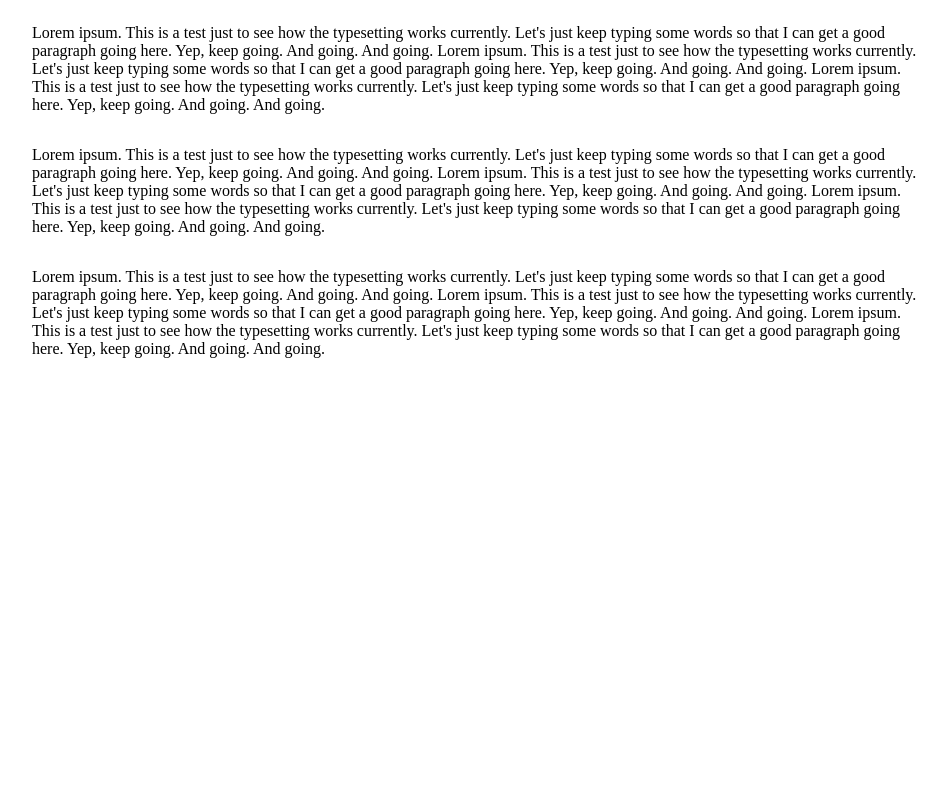
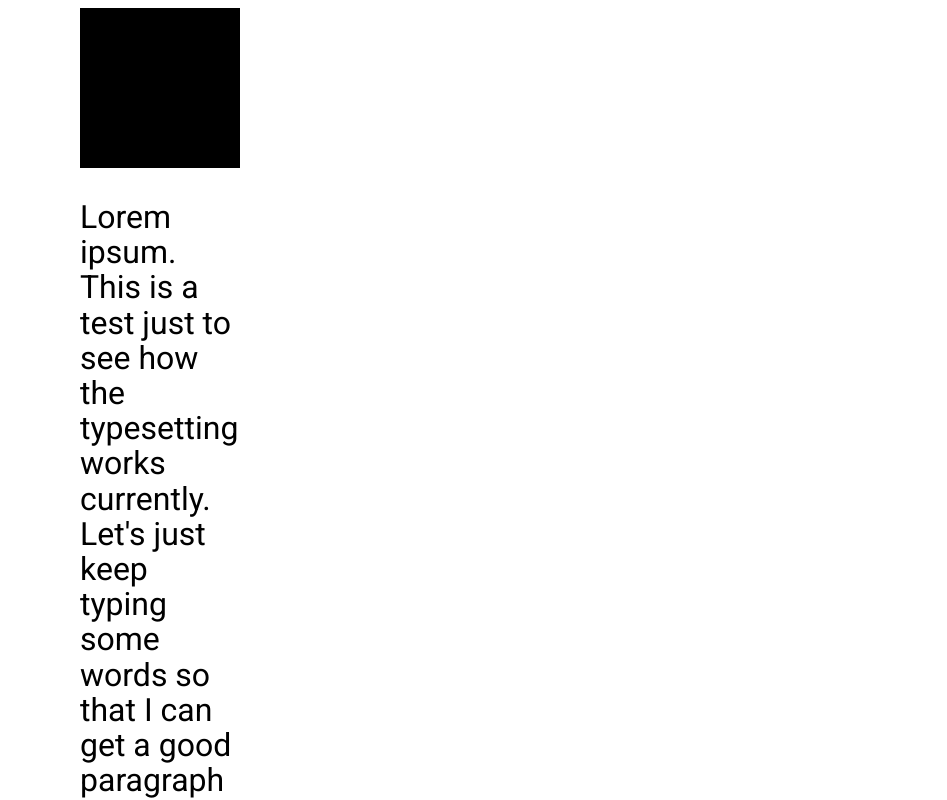
Before and after one commit to CICD-as-a-Classroom/CI-CD-as-a-Classroom, a plain HTML site: page site/index.html in a window 1280 px wide. Shown: the top 800 px of the page, without its empty margins (160-1107 px from the left). Drawn offline with Linux system fonts and the light colour scheme.

Commit message:
Update site

```diff
--- a/site/index.css
+++ b/site/index.css
@@ -1,5 +1,15 @@
+html {
+	font-size: 100%;
+}
+
+body {
+	font-family: "Roboto", sans-serif;
+	font-size: 2rem;
+	line-height: 2.2rem;
+}
+
 #main-col-container {
-	width: 70vw;
+	width: 50vw;
 	min-width: 50rem;
 	margin-left: auto;
 	margin-right: auto;
@@ -13,3 +23,17 @@
 	margin-left: auto;
 	margin-right: auto;
 }
+
+#loading-content {
+	width: 10rem;
+	max-width: 100%;
+	background-color: #000000ff;
+	aspect-ratio: 1;
+}
+
+#accept-assignment-content {
+	display: hidden;
+	width: 10rem;
+	max-width: 100%;
+	aspect-ratio: 1;
+}
--- a/site/index.html
+++ b/site/index.html
@@ -3,15 +3,23 @@
     <meta charset="UTF-8">
     <title>Accept Assignment</title>
     <link rel="stylesheet" href="index.css">
+    <link rel="preconnect" href="https://fonts.googleapis.com">
+    <link rel="preconnect" href="https://fonts.gstatic.com" crossorigin>
+    <link href="https://fonts.googleapis.com/css2?family=Roboto:ital,wght@0,100..900;1,100..900&display=swap" rel="stylesheet">
     <script src="index.js" defer></script>
   </head>
   <body>
     <div id="content">
       <div id="main-col-container">
         <div id="main-col">
-          <p>Lorem ipsum. This is a test just to see how the typesetting works currently. Let's just keep typing some words so that I can get a good paragraph going here. Yep, keep going. And going. And going. Lorem ipsum. This is a test just to see how the typesetting works currently. Let's just keep typing some words so that I can get a good paragraph going here. Yep, keep going. And going. And going. Lorem ipsum. This is a test just to see how the typesetting works currently. Let's just keep typing some words so that I can get a good paragraph going here. Yep, keep going. And going. And going.</p>
-          <p>Lorem ipsum. This is a test just to see how the typesetting works currently. Let's just keep typing some words so that I can get a good paragraph going here. Yep, keep going. And going. And going. Lorem ipsum. This is a test just to see how the typesetting works currently. Let's just keep typing some words so that I can get a good paragraph going here. Yep, keep going. And going. And going. Lorem ipsum. This is a test just to see how the typesetting works currently. Let's just keep typing some words so that I can get a good paragraph going here. Yep, keep going. And going. And going.</p>
-          <p>Lorem ipsum. This is a test just to see how the typesetting works currently. Let's just keep typing some words so that I can get a good paragraph going here. Yep, keep going. And going. And going. Lorem ipsum. This is a test just to see how the typesetting works currently. Let's just keep typing some words so that I can get a good paragraph going here. Yep, keep going. And going. And going. Lorem ipsum. This is a test just to see how the typesetting works currently. Let's just keep typing some words so that I can get a good paragraph going here. Yep, keep going. And going. And going.</p>
+          <div id="loading-content">
+
+          </div>
+          <div id="accept-assignment-content">
+            <p>Lorem ipsum. This is a test just to see how the typesetting works currently. Let's just keep typing some words so that I can get a good paragraph going here. Yep, keep going. And going. And going. Lorem ipsum. This is a test just to see how the typesetting works currently. Let's just keep typing some words so that I can get a good paragraph going here. Yep, keep going. And going. And going. Lorem ipsum. This is a test just to see how the typesetting works currently. Let's just keep typing some words so that I can get a good paragraph going here. Yep, keep going. And going. And going.</p>
+            <p>Lorem ipsum. This is a test just to see how the typesetting works currently. Let's just keep typing some words so that I can get a good paragraph going here. Yep, keep going. And going. And going. Lorem ipsum. This is a test just to see how the typesetting works currently. Let's just keep typing some words so that I can get a good paragraph going here. Yep, keep going. And going. And going. Lorem ipsum. This is a test just to see how the typesetting works currently. Let's just keep typing some words so that I can get a good paragraph going here. Yep, keep going. And going. And going.</p>
+            <p>Lorem ipsum. This is a test just to see how the typesetting works currently. Let's just keep typing some words so that I can get a good paragraph going here. Yep, keep going. And going. And going. Lorem ipsum. This is a test just to see how the typesetting works currently. Let's just keep typing some words so that I can get a good paragraph going here. Yep, keep going. And going. And going. Lorem ipsum. This is a test just to see how the typesetting works currently. Let's just keep typing some words so that I can get a good paragraph going here. Yep, keep going. And going. And going.</p>
+          </div>
         </div>
       </div>
     </div>
--- a/site/index.js
+++ b/site/index.js
@@ -1 +1,5 @@
-console.log("Hello, World!")
+document.addEventListener('DOMContentLoaded', () => {
+    const loadingContent = document.getElementById("loading-content");
+    const acceptAssignmentContent = document.getElementById("accept-assignment-content");
+    console.log('HTML fully loaded and parsed');
+});
```
Also changed, not shown: README.md.
